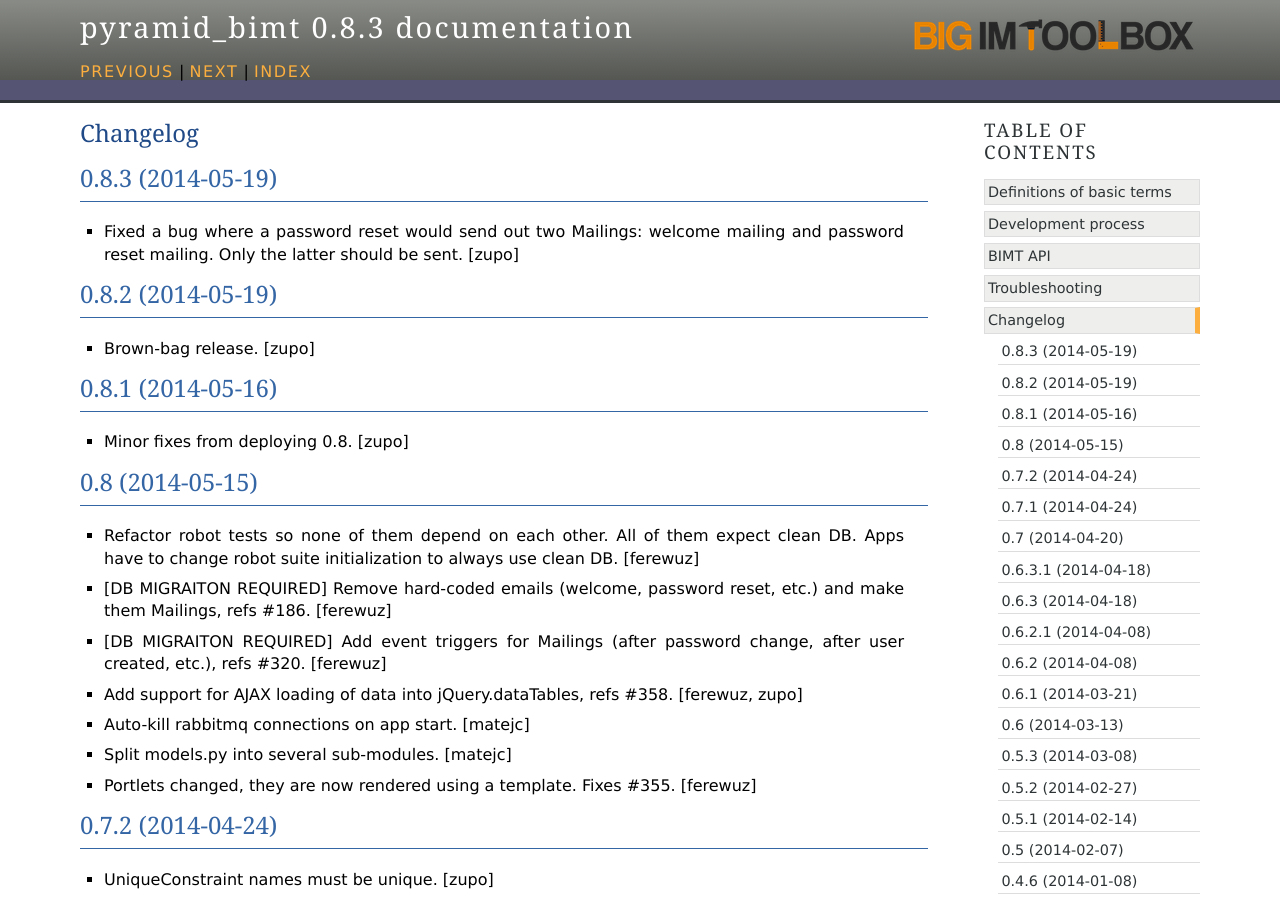
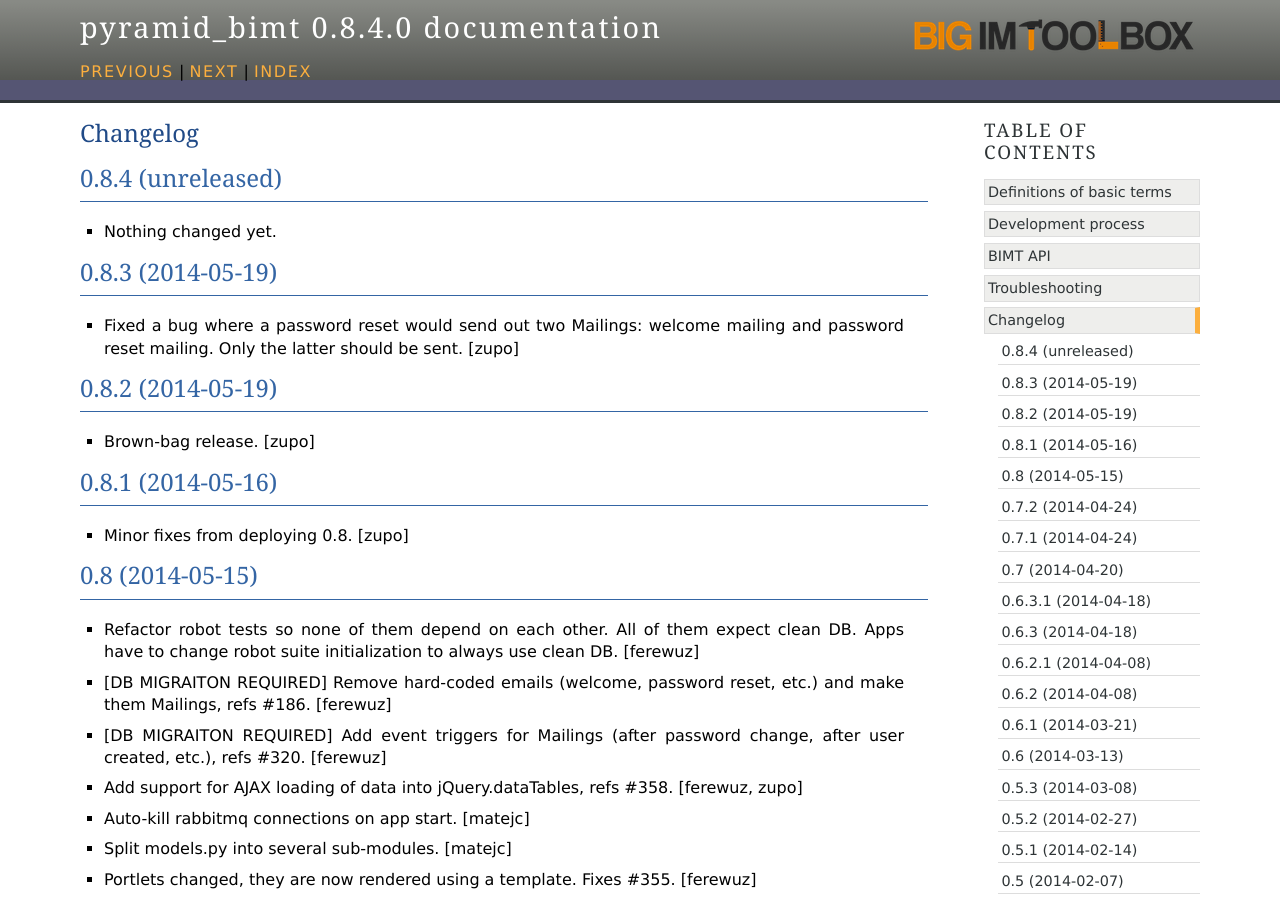
Before and after one commit to persho/pyramid_bimt, a Sphinx documentation site: the page built from docs/CHANGELOG.rst, in a window 1280 px wide and 900 px high. Built offline with Sphinx 7.4.7, drawn with Linux system fonts in a browser that asks for light colours.

Commit message:
Back to development: 0.8.4

```diff
--- a/docs/CHANGELOG.rst
+++ b/docs/CHANGELOG.rst
@@ -1,5 +1,11 @@
 Changelog
 =========
+
+
+0.8.4 (unreleased)
+------------------
+
+- Nothing changed yet.
 
 
 0.8.3 (2014-05-19)
--- a/setup.py
+++ b/setup.py
@@ -18,7 +18,7 @@
 
 setup(
     name='pyramid_bimt',
-    version='0.8.3',
+    version='0.8.4.dev0',
     description='Base package for BIMT apps.',
     long_description=long_description,
     classifiers=[
```
